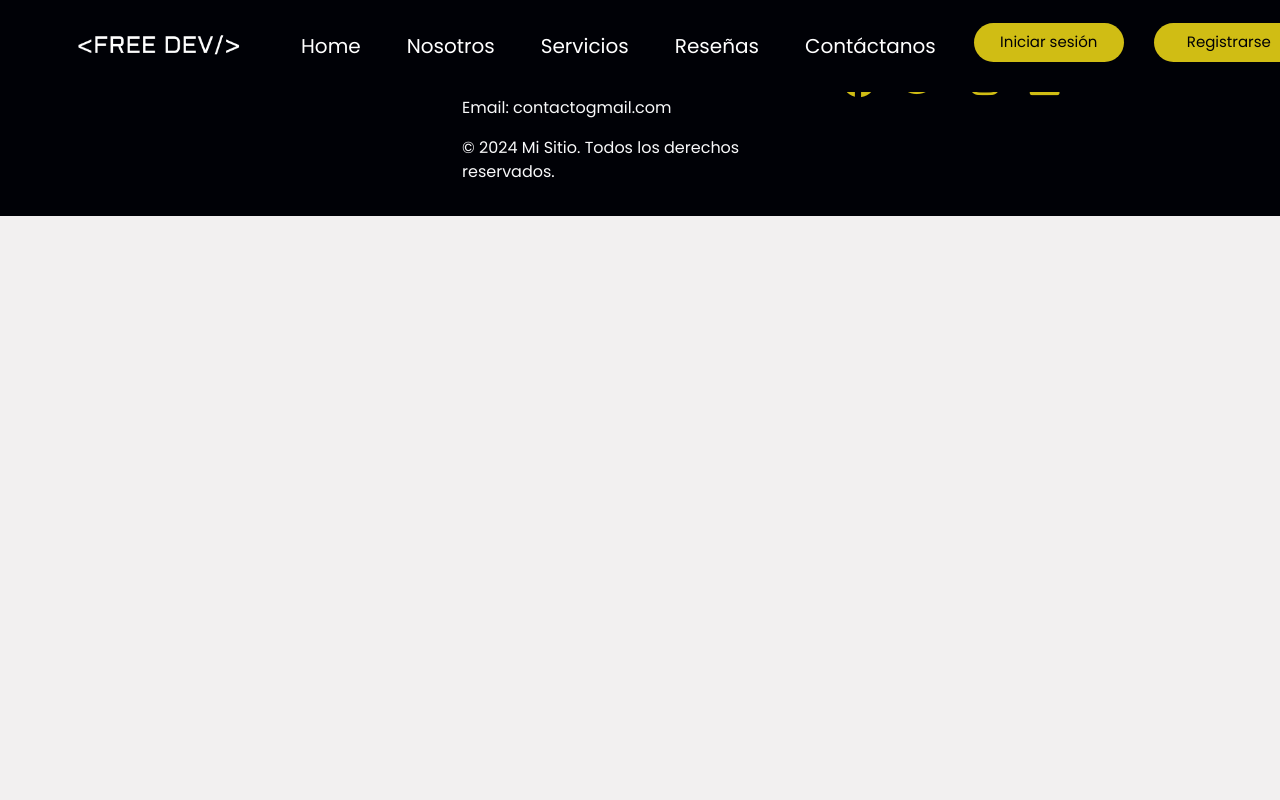
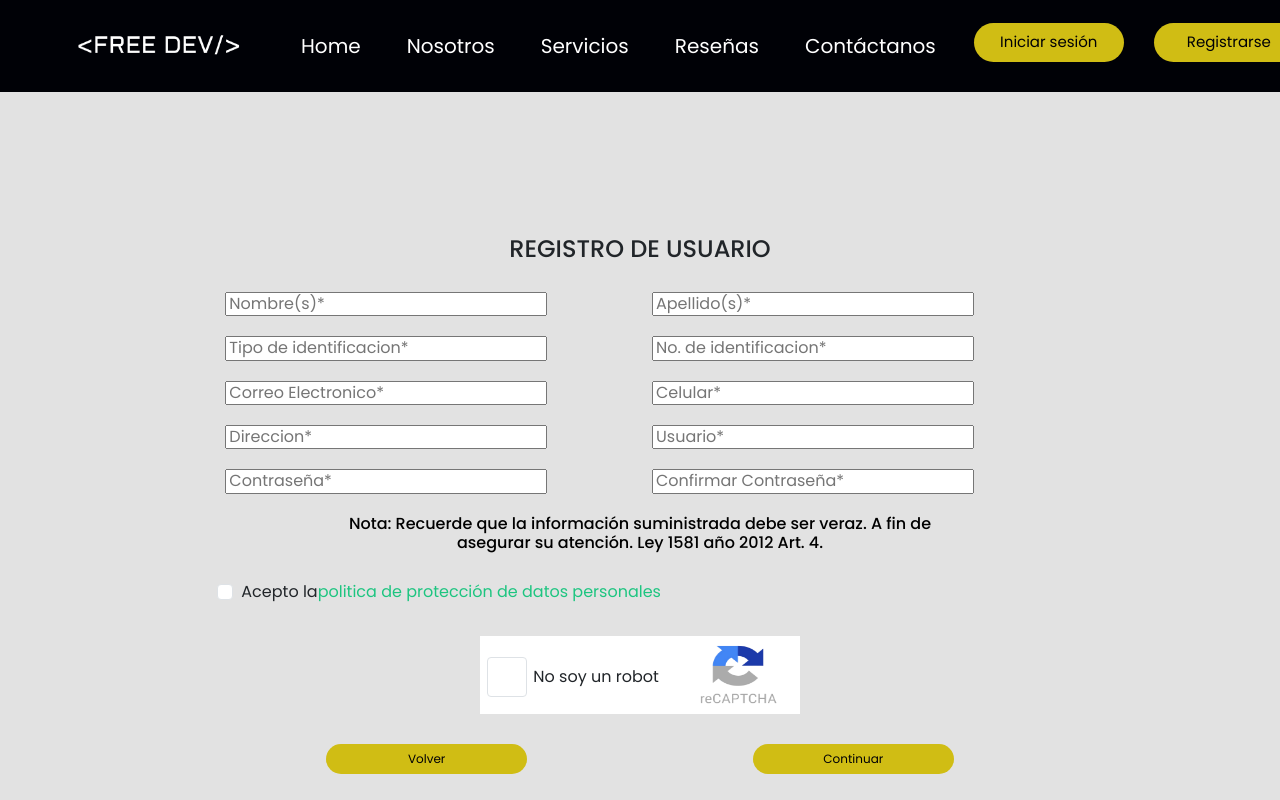
Before and after one commit to santialvarez0207/FreeDev, an Angular app in the folder Frontend/: page /register in a window 1280 px wide. Built offline with nearby package versions, Linux system fonts and the light colour scheme.

Commit message:
Se sube modulo de login y register

```diff
--- a/Frontend/src/app/app.component.html
+++ b/Frontend/src/app/app.component.html
@@ -29,7 +29,7 @@
           <button class="btn btn-header" (click)="goTo('login')">Iniciar sesión</button>
         </li>
         <li class="nav-item">
-          <button class="btn btn-header" (click)="goTo('register')">Registrarse</button>
+          <button class="btn btn-header" (click)="goToReg('register')">Registrarse</button>
         </li>
       </ul>
     </div>
--- a/Frontend/src/app/app.component.ts
+++ b/Frontend/src/app/app.component.ts
@@ -11,6 +11,10 @@ export class AppComponent {
   constructor(private router: Router) { }
 
   goTo(parametro: string) {
-    this.router.navigate(['/' + parametro]);
+    this.router.navigate(['login/']);
+  }
+
+  goToReg(parametro: string) {
+    this.router.navigate(['register/']);
   }
 }
--- a/Frontend/src/app/components/login/login.component.css
+++ b/Frontend/src/app/components/login/login.component.css
@@ -0,0 +1,83 @@
+.login-image {
+    position: relative;
+}
+
+.login-image::before {
+    content: "";
+    position: absolute;
+    top: 0;
+    left: 0;
+    width: 100%;
+    background-image: url("../../../assets/fondo.png");
+    background-position: center center;
+    background-attachment: fixed;
+    height: 100vh;
+    background-size: cover;
+    opacity: 0.4;
+}
+
+.tittle {
+    padding-top: 134px;
+    padding-bottom: 100px;
+}
+
+.pd-buttom-input {
+    padding-top: 35px;
+}
+
+.pd-lost {
+    padding-bottom: 195px;
+}
+
+
+.login {
+    background-color: black;
+    opacity: 0.7;
+    width: 400px;
+    height: 700px;
+}
+
+.login-1 {
+    justify-content: center;
+    align-items: center;
+}
+
+.login-down {
+    background-color: grey;
+    opacity: 0.7;
+    justify-content: center;
+    align-items: center;
+}
+
+
+.principal {
+    height: 100%;
+    margin: 25px;
+    display: flex;
+    justify-content: center;
+    align-items: center;
+}
+
+.into {
+    label {
+        color: white;
+        text-align: center;
+    }
+    h5 {
+        color: white;
+    }
+    h6 {
+        color: white;
+    }
+
+}
+
+.bt-into {
+    background-color: #D0BD14;
+    border-radius: 40px;
+    padding: 8px 16px;
+    color: #000106;
+    font-size: 12px;
+    border: none;
+    cursor: pointer;
+}
--- a/Frontend/src/app/components/login/login.component.html
+++ b/Frontend/src/app/components/login/login.component.html
@@ -1 +1,40 @@
-<p>login works!</p>
+<div class="row">
+    <div class="login-image">
+
+      <!--Modulo Login-->
+      <div class="principal col-12">
+        <div class="login col-12">
+          <div class="col-12 login-1">
+            <div class="into tittle col-12 d-flex justify-content-center">
+              <h5>INGRESE SUS DATOS</h5>
+            </div>
+            <div class="col-12 d-flex justify-content-center">
+              <input type="text" placeholder="Usuario">
+            </div>
+            <div class="pd-buttom-input col-12 d-flex justify-content-center">
+              <input type="password" placeholder="Contraseña">
+            </div>
+            <div class="pd-buttom-input col-12 d-flex justify-content-center">
+              <button class="btn-header bt-into col-6">Ingresar</button>
+            </div>
+            <div class="pd-lost into col-12 d-flex justify-content-center">
+              <label class="col-7">Olvide mi contraseña</label>
+            </div>
+
+          </div>
+
+          <div class="col-12 login-down">
+            <div class="pd-down into">
+              <label class="col-12">¿Nuevo en este sitio?</label>
+              <label class="col-12">Registrate aquí</label>
+            </div>
+          </div>
+
+        </div>
+
+      </div>
+
+
+    </div>
+
+  </div>
--- a/Frontend/src/app/components/register/register.component.css
+++ b/Frontend/src/app/components/register/register.component.css
@@ -0,0 +1,78 @@
+.login-image {
+    position: relative;
+}
+
+.login-image {
+    content: "";
+    position: absolute;
+    top: 0;
+    left: 0;
+    background-color: #e2e2e2;
+    background-position: center center;
+    background-attachment: fixed;
+    height: 100vh;
+    background-size: cover;
+    width: 100%;
+    padding-top: 235px;
+}
+
+.text {
+    text-align: center;
+
+    h6 {
+        color: black;
+    }
+}
+
+.pd-form {
+    padding-bottom: 20px
+}
+
+.size-input {
+    width: 80%;
+}
+
+.check {
+    color: #1dc580;
+}
+
+.capcha {
+    width: 320px;
+    height: 78px;
+    background: white;
+}
+
+.pd-capcha {
+    padding-top: 30px;
+    padding-bottom: 30px;
+}
+
+.capcha-img img{
+    width: 90px;
+    height: 72px;
+}
+
+.input-capcha {
+    width: 40px;
+    height: 40px;
+    border-radius: .25em;
+}
+
+.box-capcha {
+    padding-left: 7px;
+    padding-top: 17px;
+}
+
+.text-capcha {
+    padding-top: 29px;
+}
+
+.bt-into {
+    background-color: #D0BD14;
+    border-radius: 40px;
+    padding: 8px 16px;
+    color: #000106;
+    font-size: 12px;
+    border: none;
+    cursor: pointer;
+}
--- a/Frontend/src/app/components/register/register.component.html
+++ b/Frontend/src/app/components/register/register.component.html
@@ -1 +1,119 @@
-<p>register works!</p>
+<div class="row">
+    <div class="login-image">
+
+        <div class="card-header d-flex justify-content-around pd-form">
+            <h4>REGISTRO DE USUARIO</h4>
+        </div>
+
+        <!--FORMULARIO-->
+        <div class="COL-12 pd-form">
+            <div class="row d-flex justify-content-center">
+                <div class="col-12 col-md-4">
+                    <input type="text" placeholder="Nombre(s)*" class="size-input">
+                </div>
+                <div class="col-12 col-md-4">
+                    <input type="text" placeholder="Apellido(s)*" class="size-input">
+                </div>
+            </div>
+        </div>
+
+        <div class="COL-12 pd-form">
+            <div class="row d-flex justify-content-center">
+                <div class="col-12 col-md-4">
+                    <input type="text" placeholder="Tipo de identificacion*" class="size-input">
+                </div>
+                <div class="col-12 col-md-4">
+                    <input type="text" placeholder="No. de identificacion*" class="size-input">
+                </div>
+            </div>
+        </div>
+
+        <div class="COL-12 pd-form">
+            <div class="row d-flex justify-content-center">
+                <div class="col-12 col-md-4">
+                    <input type="text" placeholder="Correo Electronico*" class="size-input">
+                </div>
+                <div class="col-12 col-md-4">
+                    <input type="text" placeholder="Celular*" class="size-input">
+                </div>
+            </div>
+        </div>
+
+        <div class="COL-12 pd-form">
+            <div class="row d-flex justify-content-center">
+                <div class="col-12 col-md-4">
+                    <input type="text" placeholder="Direccion*" class="size-input">
+                </div>
+                <div class="col-12 col-md-4">
+                    <input type="text" placeholder="Usuario*" class="size-input">
+                </div>
+            </div>
+        </div>
+
+        <div class="COL-12 pd-form">
+            <div class="row d-flex justify-content-center">
+                <div class="col-12 col-md-4">
+                    <input type="password" placeholder="Contraseña*" class="size-input">
+                </div>
+                <div class="col-12 col-md-4">
+                    <input type="password" placeholder="Confirmar Contraseña*" class="size-input">
+                </div>
+            </div>
+        </div>
+
+        <div class="COL-12 pd-form">
+            <div class="row d-flex justify-content-center">
+                <div class="col-6 text">
+                    <h6>Nota: Recuerde que la información suministrada debe ser veraz. A fin de asegurar su atención.
+                        Ley 1581 año 2012 Art. 4.</h6>
+                </div>
+            </div>
+        </div>
+
+        <div class="COL-12">
+            <div class="form-check d-flex justify-content-center">
+                <div class="col-8">
+                    <input class="form-check-input" type="checkbox" value="" id="flexCheckDefault">
+                    <label class="form-check-label" for="flexCheckDefault">
+                        Acepto la
+                    </label>
+                    <label class="check"> politica de protección de datos personales</label>
+                </div>
+            </div>
+        </div>
+
+        <div class="COL-12">
+            <div class="d-flex justify-content-center pd-capcha">
+                <div class="col-6 capcha d-flex justify-content-around">
+                    <div class="col-2">
+                        <div class="col-8 box-capcha">
+                            <input class="form-check-input input-capcha" type="checkbox" value="" id="flexCheckDefault">
+                        </div>
+                    </div>
+                    <div class="col-6 text-capcha">
+                        <label> No soy un robot </label>
+                    </div>
+                    <div class="col-4 capcha-img">
+                        <img src="../../../assets/Capcha sin fondo.png">
+                    </div>
+                </div>
+
+            </div>
+        </div>
+
+        <div class="COL-12 pd-form">
+            <div class="row d-flex justify-content-center">
+                <div class="col-12 col-md-4 d-flex justify-content-center">
+                    <button class="btn-header bt-into col-6">Volver</button>
+                </div>
+                <div class="col-12 col-md-4 d-flex justify-content-center">
+                    <button class="btn-header bt-into col-6">Continuar</button>
+                </div>
+            </div>
+        </div>
+
+
+
+    </div>
+
+</div>
```
Also changed, not shown: Frontend/src/assets/Capcha sin fondo.png (added), 1 other file (tests, documents, lock files or other folders).
